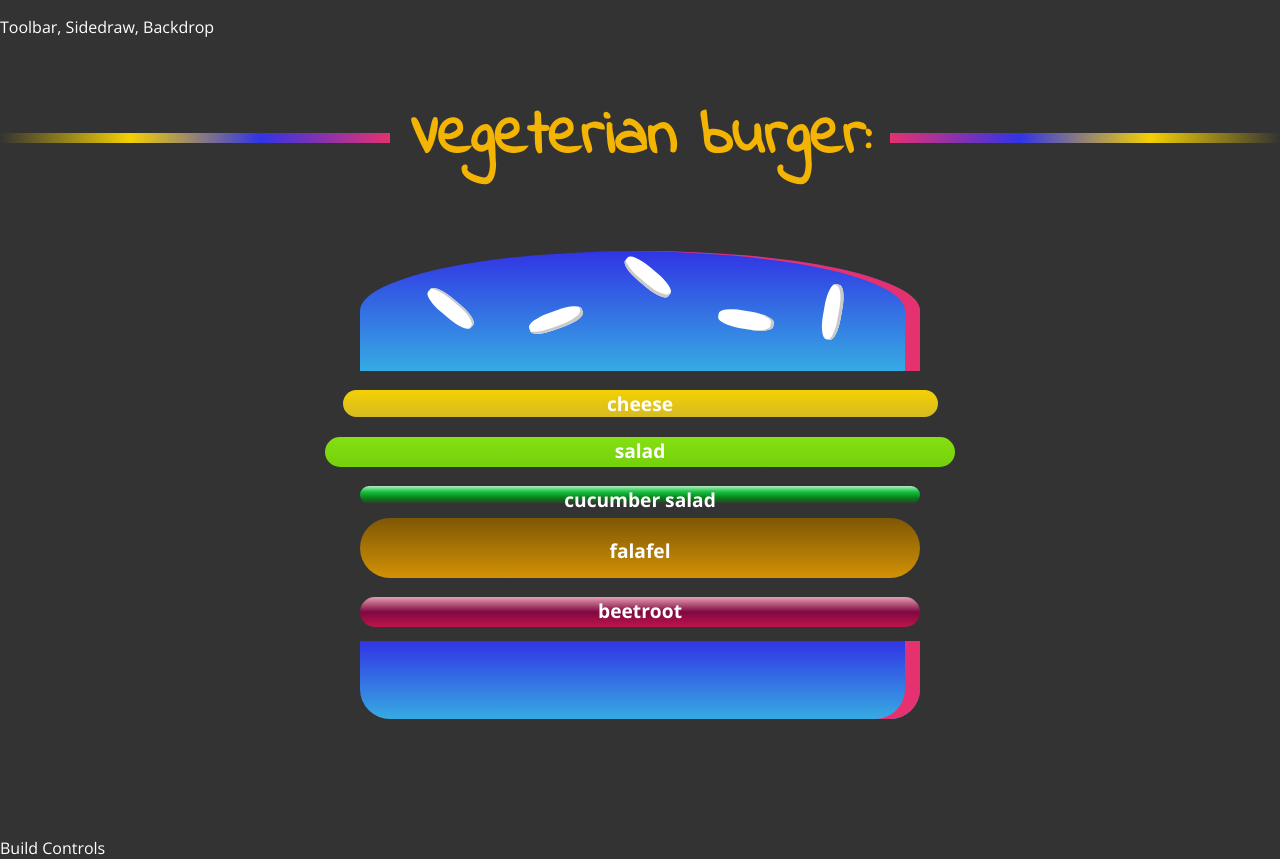
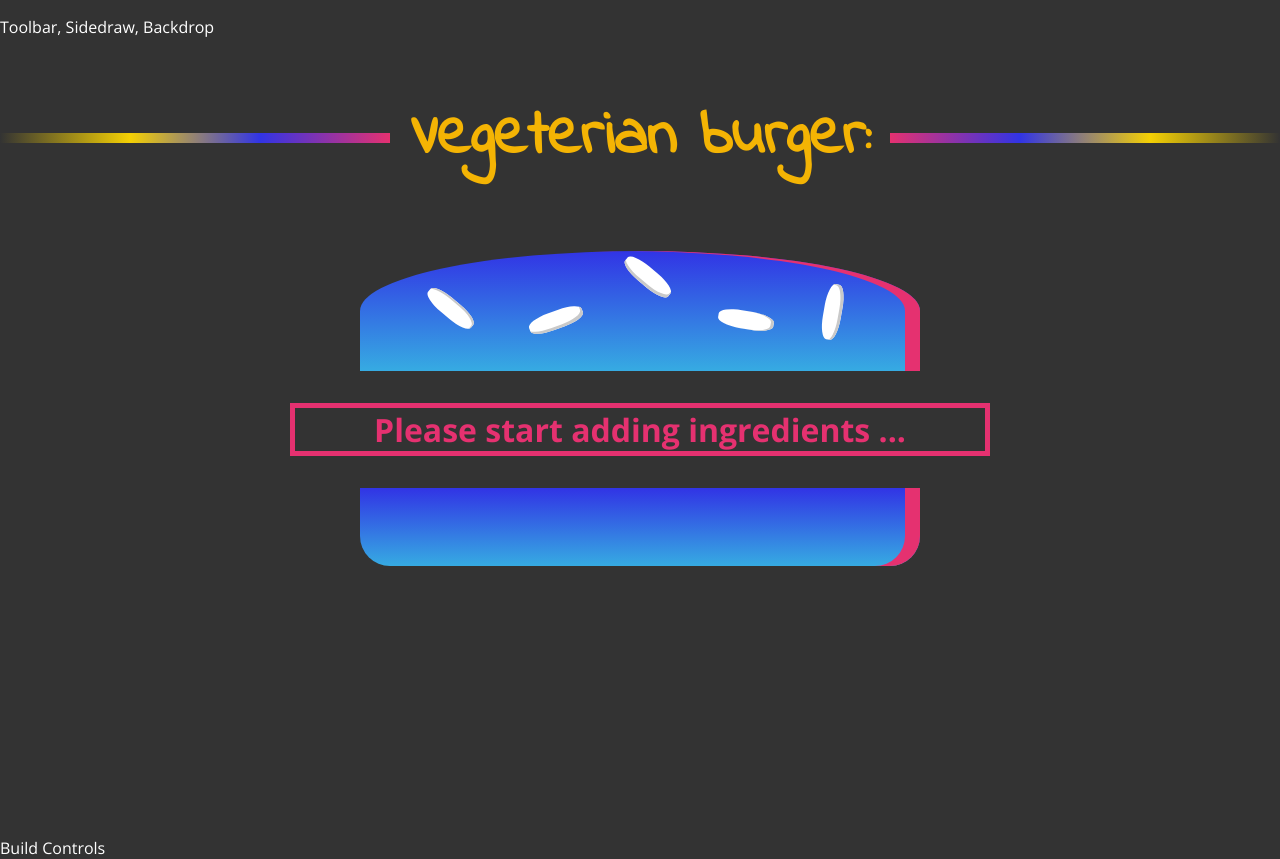
Before and after one commit to agorodinskaya/react-burger-builder, a React (Create React App) app: page / in a window 1280 px wide. Built offline with nearby package versions, Linux system fonts and the light colour scheme; the HTML template or start-up script is replaced by a standard one.

Commit message:
state burgerbuilder added

```diff
--- a/src/components/Burger/Burger.js
+++ b/src/components/Burger/Burger.js
@@ -3,14 +3,23 @@ import classes from "./Burger.module.css";
 import BurgerIngredient from "./BurgerIngredient/BurgerIngredient";
 
 const burger = (props) => {
+  let transformedIngredients = Object.keys(props.ingredients)
+    .map((igKey) => {
+      return [...Array(props.ingredients[igKey])].map((_, index) => {
+        return <BurgerIngredient key={igKey + index} type={igKey} />;
+      });
+    })
+    .reduce((arr, curr) => {
+      return arr.concat(curr);
+    }, []);
+  // console.log(transformedIngredients);
+  if (transformedIngredients.length === 0) {
+    transformedIngredients = <p>Please start adding ingredients ... </p>;
+  }
   return (
     <div className={classes.Burger}>
       <BurgerIngredient type="bread-top" />
-      <BurgerIngredient type="cheese" />
-      <BurgerIngredient type="salad" />
-      <BurgerIngredient type="cucumber" />
-      <BurgerIngredient type="falafel" />
-      <BurgerIngredient type="beetroot" />
+      {transformedIngredients}
       <BurgerIngredient type="bread-bottom" />
     </div>
   );
--- a/src/components/Burger/Burger.module.css
+++ b/src/components/Burger/Burger.module.css
@@ -6,6 +6,11 @@
   text-align: center;
   font-weight: bold;
   font-size: 1.2rem;
+}
+p {
+  color: #e53170;
+  border: 5px solid #e53170;
+  font-size: 2rem;
 }
 
 @media (min-width: 500px) and (min-height: 400px) {
--- a/src/components/Burger/BurgerIngredient/BurgerIngredient.js
+++ b/src/components/Burger/BurgerIngredient/BurgerIngredient.js
@@ -45,7 +45,7 @@ class BurgerIngredients extends Component {
           </div>
         );
         break;
-      case "eggpplant":
+      case "eggplant":
         ingredient = (
           <div className={classes.Eggplant}>
             <p>eggplant</p>
--- a/src/containers/BurgerBuilder/BurgerBuilder.js
+++ b/src/containers/BurgerBuilder/BurgerBuilder.js
@@ -5,16 +5,18 @@ import Burger from "../../components/Burger/Burger";
 class BurgerBuilder extends Component {
   state = {
     ingredients: {
-      salad: 1,
-      beetroot: 2,
-      cheese: 2,
-      eggplant: 1,
+      salad: 0,
+      beetroot: 0,
+      cheese: 0,
+      eggplant: 0,
+      cucumber: 0,
+      falafel: 0,
     },
   };
   render() {
     return (
       <Aux>
-        <Burger />
+        <Burger ingredients={this.state.ingredients} />
         <div>Build Controls</div>
       </Aux>
     );
```
